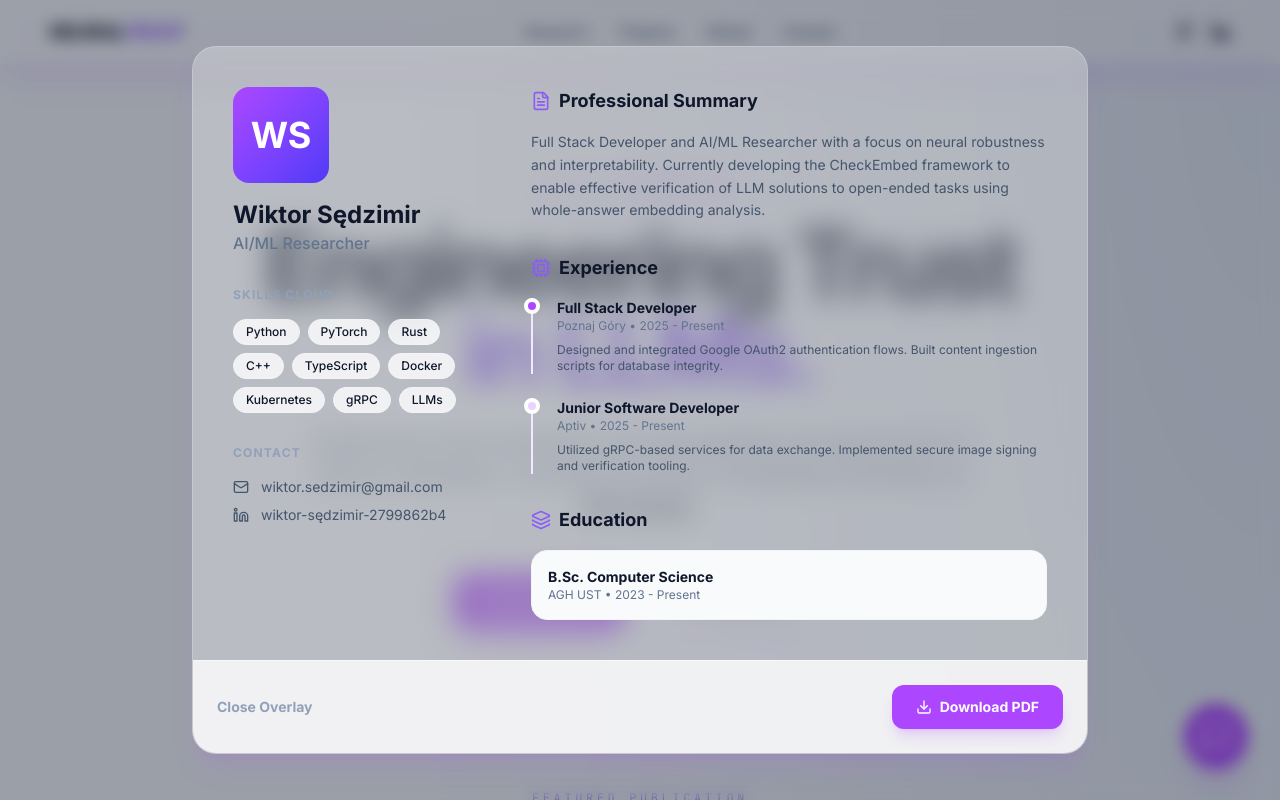
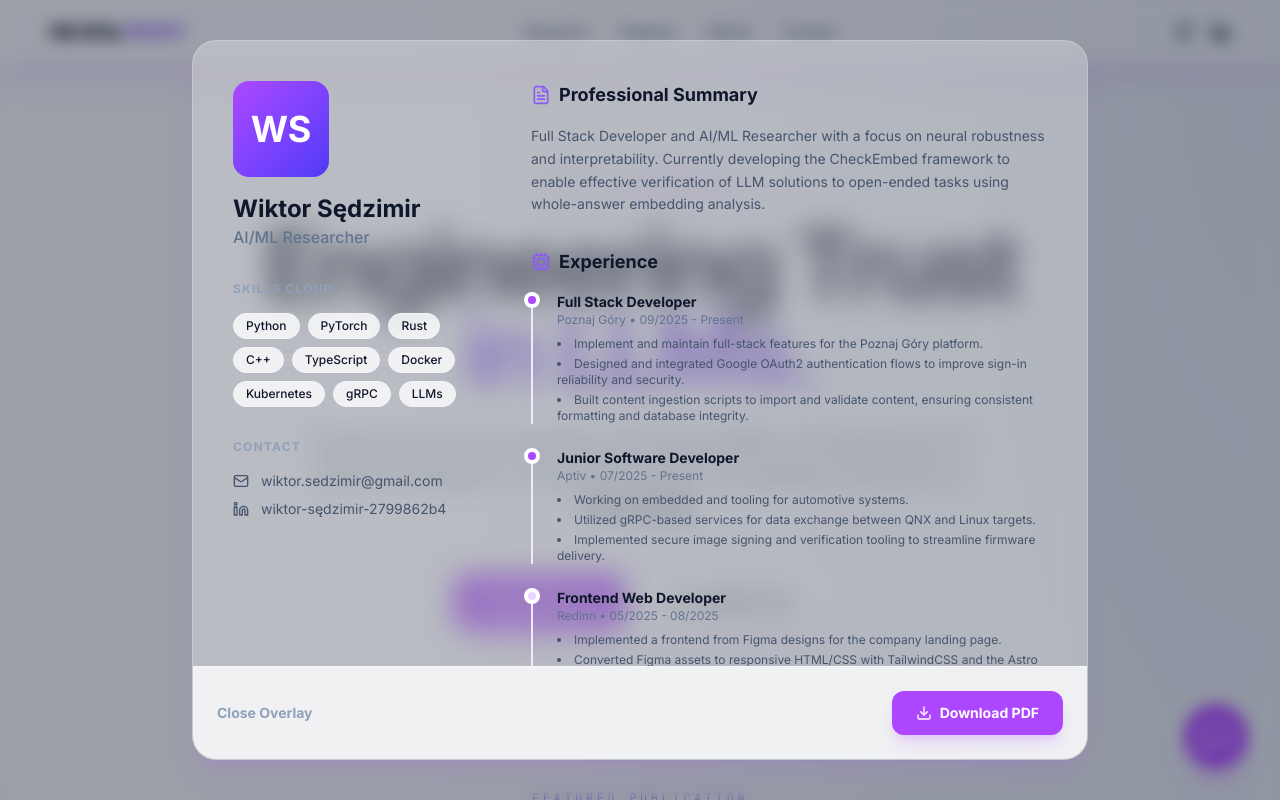
Before and after one commit to WSm-77/WSm-77.github.io, a React (Vite) app: page / in a window 1280 px wide. Both pictures are taken after a click on the button "Open Resume". Shown: the top 800 px of the page. Built offline with nearby package versions, Linux system fonts and the light colour scheme.

Commit message:
feat: update experience

```diff
--- a/src/App.tsx
+++ b/src/App.tsx
@@ -296,6 +296,64 @@ const NeuralTwin = () => {
 };
 
 const ResumeModal = ({ isOpen, onClose }: { isOpen: boolean, onClose: () => void }) => {
+  const experiences = [
+    {
+      title: "Full Stack Developer",
+      company: "Poznaj Góry",
+      period: "09/2025 - Present",
+      bullets: [
+        "Implement and maintain full-stack features for the Poznaj Góry platform.",
+        "Designed and integrated Google OAuth2 authentication flows to improve sign-in reliability and security.",
+        "Built content ingestion scripts to import and validate content, ensuring consistent formatting and database integrity."
+      ],
+      isPrimary: true
+    },
+    {
+      title: "Junior Software Developer",
+      company: "Aptiv",
+      period: "07/2025 - Present",
+      bullets: [
+        "Working on embedded and tooling for automotive systems.",
+        "Utilized gRPC-based services for data exchange between QNX and Linux targets.",
+        "Implemented secure image signing and verification tooling to streamline firmware delivery."
+      ],
+      isPrimary: true
+    },
+    {
+      title: "Frontend Web Developer",
+      company: "Redinn",
+      period: "05/2025 - 08/2025",
+      bullets: [
+        "Implemented a frontend from Figma designs for the company landing page.",
+        "Converted Figma assets to responsive HTML/CSS with TailwindCSS and the Astro framework."
+      ],
+      isPrimary: false
+    },
+    {
+      title: "Software Intern (C++)",
+      company: "Aptiv",
+      period: "07/2024 - 10/2024",
+      bullets: [
+        "Focused on automotive software development and tooling.",
+        "Fixed functional bugs across control modules.",
+        "Developed a Bash utility to detect unused components in the codebase, reducing build size and maintenance overhead.",
+        "Wrote unit tests for modified applications."
+      ],
+      isPrimary: false
+    },
+    {
+      title: "Software Intern (C++)",
+      company: "Aptiv",
+      period: "06/2023 - 10/2023",
+      bullets: [
+        "Focused on safety-relevant components and test infrastructure.",
+        "Implemented a checksum component for partition-integrity verification.",
+        "Refactored outdated Google Test unit tests and updated the CMake build system."
+      ],
+      isPrimary: false
+    }
+  ];
+
   const handleDownloadResume = () => {
     const link = document.createElement('a');
     link.href = '/resources/resume.pdf';
@@ -373,18 +431,21 @@ const ResumeModal = ({ isOpen, onClose }: { isOpen: boolean, onClose: () => void
                     <Cpu className="w-5 h-5 electric-violet" /> Experience
                   </h3>
                   <div className="space-y-6">
-                    <div className="relative pl-6 border-l-2 border-purple-100">
-                      <div className="absolute left-[-9px] top-0 w-4 h-4 rounded-full bg-purple-500 border-4 border-white" />
-                      <div className="text-sm font-bold">Full Stack Developer</div>
-                      <div className="text-xs text-slate-500 mb-2">Poznaj Góry • 2025 - Present</div>
-                      <p className="text-xs text-slate-600">Designed and integrated Google OAuth2 authentication flows. Built content ingestion scripts for database integrity.</p>
-                    </div>
-                    <div className="relative pl-6 border-l-2 border-purple-100">
-                      <div className="absolute left-[-9px] top-0 w-4 h-4 rounded-full bg-purple-200 border-4 border-white" />
-                      <div className="text-sm font-bold">Junior Software Developer</div>
-                      <div className="text-xs text-slate-500 mb-2">Aptiv • 2025 - Present</div>
-                      <p className="text-xs text-slate-600">Utilized gRPC-based services for data exchange. Implemented secure image signing and verification tooling.</p>
-                    </div>
+                    {experiences.map((exp, idx) => (
+                      <div key={idx} className="relative pl-6 border-l-2 border-purple-100">
+                        <div className={cn(
+                          "absolute left-[-9px] top-0 w-4 h-4 rounded-full border-4 border-white",
+                          exp.isPrimary ? "bg-purple-500" : "bg-purple-200"
+                        )} />
+                        <div className="text-sm font-bold">{exp.title}</div>
+                        <div className="text-xs text-slate-500 mb-2">{exp.company} • {exp.period}</div>
+                        <ul className="text-xs text-slate-600 space-y-1 list-disc list-inside">
+                          {exp.bullets.map((bullet, bulletIdx) => (
+                            <li key={bulletIdx}>{bullet}</li>
+                          ))}
+                        </ul>
+                      </div>
+                    ))}
                   </div>
                 </section>
 
```
